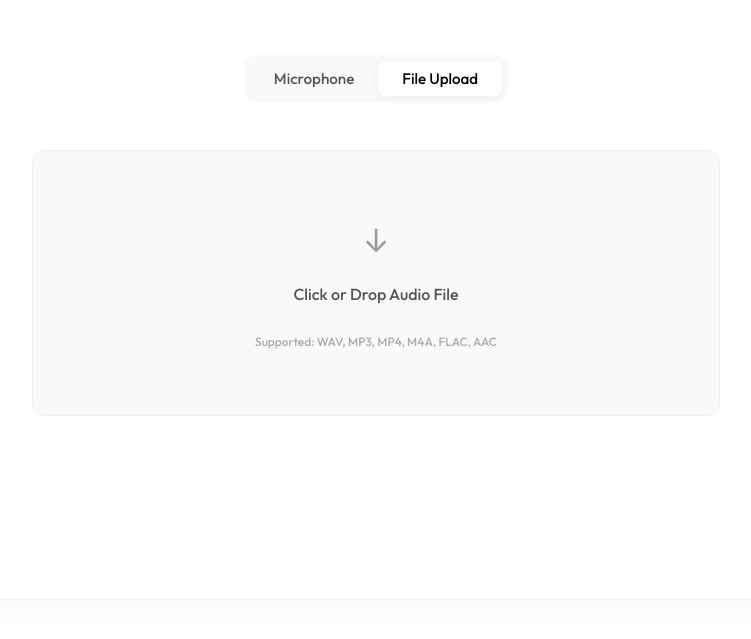
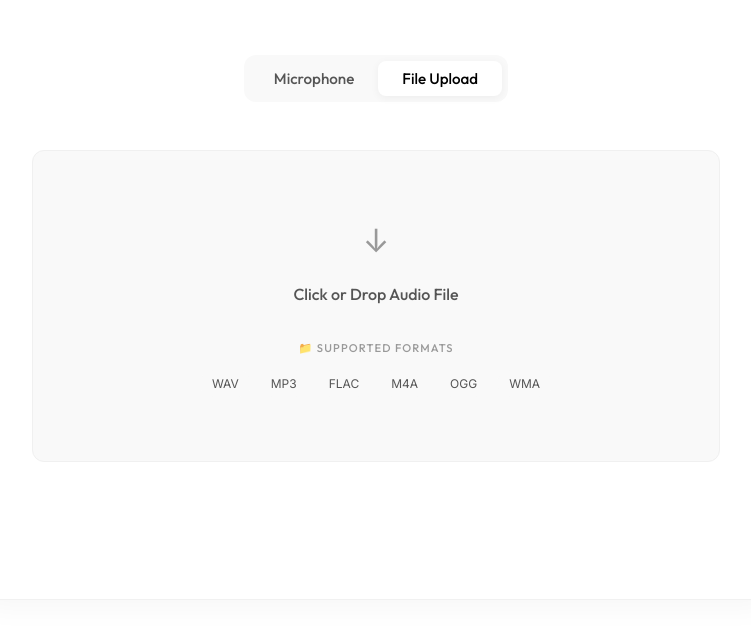
Before and after one commit to the-greatest-veigar-ever/Music-Note-Detector-Flask, a Flask app: page / in a window 1280 px wide, after a click on "File Upload". Shown: the part 196-835 px from the top of the page, without its empty margins (264-1015 px from the left). Run offline with Flask 3, Linux system fonts and the light colour scheme; some libraries are stand-ins or nearby versions.

Commit message:
UI: Add SVG favicon and pill-style supported formats display

```diff
--- a/templates/base.html
+++ b/templates/base.html
@@ -7,7 +7,7 @@
     <title>{% block title %}Music Note Detector{% endblock %}</title>
 
     <!-- Favicon -->
-    <link rel="icon" type="image/png" href="{{ url_for('static', filename='images/favicon.png') }}">
+    <link rel="icon" type="image/svg+xml" href="{{ url_for('static', filename='images/favicon.svg') }}">
 
     <!-- Fonts -->
     <link rel="preconnect" href="https://fonts.googleapis.com">
--- a/templates/index.html
+++ b/templates/index.html
@@ -59,8 +59,25 @@
             <div class="upload-area" id="dropZone" onclick="document.getElementById('audioFile').click()">
                 <div class="upload-icon">↓</div>
                 <p>Click or Drop Audio File</p>
-                <p style="font-size: 0.75rem; color: var(--text-tertiary); margin-top: 0.5rem; opacity: 0.8;">Supported:
-                    WAV, MP3, MP4, M4A, FLAC, AAC</p>
+                <div style="margin-top: 1rem;">
+                    <p
+                        style="font-size: 0.7rem; color: var(--text-tertiary); text-transform: uppercase; letter-spacing: 0.1em; margin-bottom: 0.75rem;">
+                        📁 Supported Formats</p>
+                    <div style="display: flex; gap: 0.5rem; justify-content: center; flex-wrap: wrap;">
+                        <span
+                            style="background: var(--bg-subtle); padding: 4px 12px; border-radius: 99px; font-size: 0.75rem; color: var(--text-secondary); border: 1px solid var(--border-color-subtle);">WAV</span>
+                        <span
+                            style="background: var(--bg-subtle); padding: 4px 12px; border-radius: 99px; font-size: 0.75rem; color: var(--text-secondary); border: 1px solid var(--border-color-subtle);">MP3</span>
+                        <span
+                            style="background: var(--bg-subtle); padding: 4px 12px; border-radius: 99px; font-size: 0.75rem; color: var(--text-secondary); border: 1px solid var(--border-color-subtle);">FLAC</span>
+                        <span
+                            style="background: var(--bg-subtle); padding: 4px 12px; border-radius: 99px; font-size: 0.75rem; color: var(--text-secondary); border: 1px solid var(--border-color-subtle);">M4A</span>
+                        <span
+                            style="background: var(--bg-subtle); padding: 4px 12px; border-radius: 99px; font-size: 0.75rem; color: var(--text-secondary); border: 1px solid var(--border-color-subtle);">OGG</span>
+                        <span
+                            style="background: var(--bg-subtle); padding: 4px 12px; border-radius: 99px; font-size: 0.75rem; color: var(--text-secondary); border: 1px solid var(--border-color-subtle);">WMA</span>
+                    </div>
+                </div>
                 <input type="file" id="audioFile" accept="audio/*,video/mp4,video/x-m4v" style="display: none">
             </div>
             <div id="fileInfo" style="margin-top: 1rem;"></div>
```
Also changed, not shown: static/images/favicon.svg.
